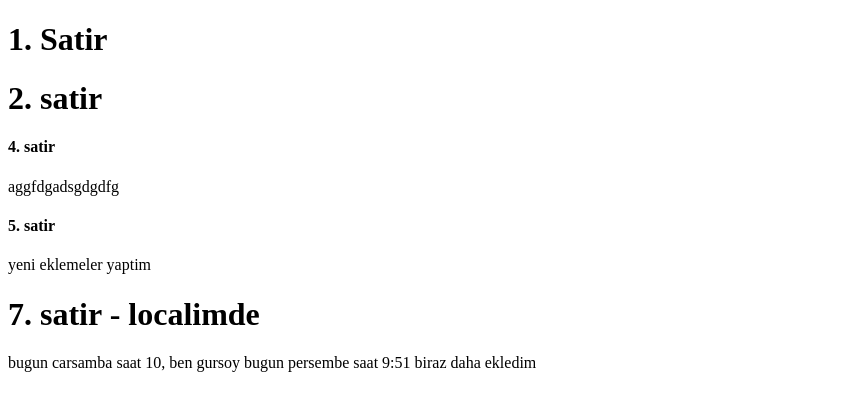
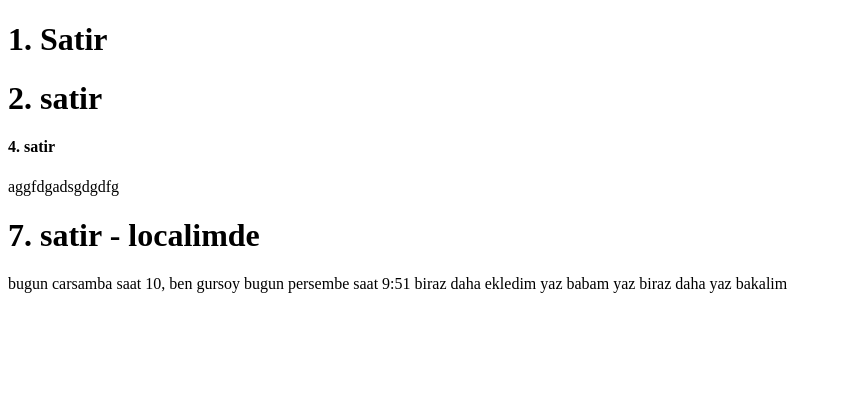
Before and after one commit to chemistbaba/WebDevGitDeneme, a plain HTML site: page index.html in a window 1280 px wide. Shown: the whole page, without its empty margins (0-842 px from the left). Drawn offline with Linux system fonts and the light colour scheme.

Commit message:
version 1.3

```diff
--- a/index.html
+++ b/index.html
@@ -8,17 +8,15 @@
     <h1>1. Satir</h1>
     <h1>2. satir</h1>
     <h4> 4. satir</h4>
-
    aggfdgadsgdgdfg
-
-
-    <h4> 5. satir</h4>
-yeni eklemeler yaptim
 
     <h1>7. satir - localimde</h1>
     bugun carsamba saat 10, ben gursoy
     bugun persembe saat 9:51
 
     biraz daha ekledim
+
+    yaz babam yaz
+    biraz daha yaz bakalim
   </body>
 </html>
```
